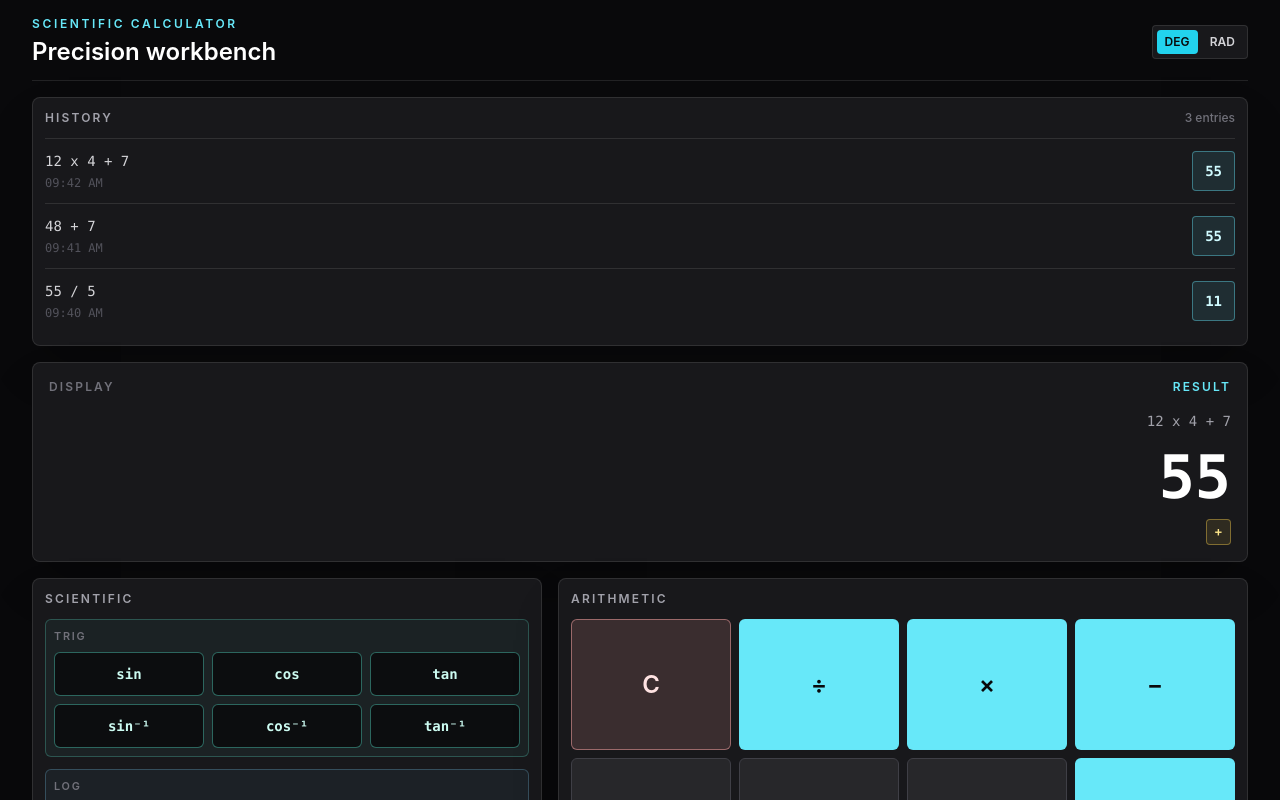
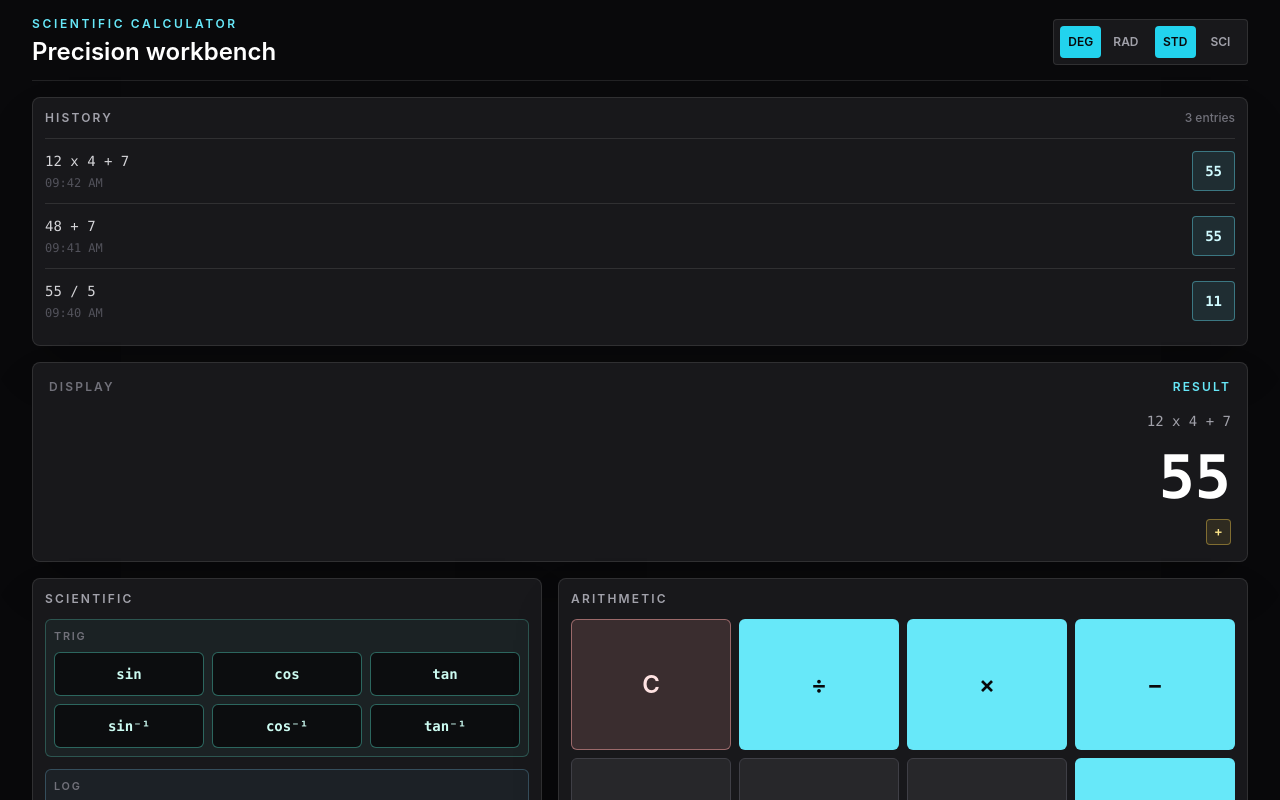
Before and after one commit to mtplayground/alex-0d18-precisioncalc, a React (Vite) app: page / in a window 1280 px wide. Shown: the top 800 px of the page. Built offline with nearby package versions, Linux system fonts and the light colour scheme.

Commit message:
feat: Build always-visible mode toggle controls

```diff
--- /dev/null
+++ b/src/components/buttons/ModeToggleControls.tsx
@@ -0,0 +1,94 @@
+import type { AngleMode, NotationMode } from '../../lib/storage';
+
+export interface ModeToggleControlsProps {
+  angleMode: AngleMode;
+  notationMode: NotationMode;
+  onAngleModeChange: (mode: AngleMode) => void;
+  onNotationModeChange: (mode: NotationMode) => void;
+}
+
+const angleOptions: Array<{
+  value: AngleMode;
+  label: string;
+  ariaLabel: string;
+}> = [
+  { value: 'deg', label: 'DEG', ariaLabel: 'Use degree mode' },
+  { value: 'rad', label: 'RAD', ariaLabel: 'Use radian mode' },
+];
+
+const notationOptions: Array<{
+  value: NotationMode;
+  label: string;
+  ariaLabel: string;
+}> = [
+  { value: 'standard', label: 'STD', ariaLabel: 'Use standard notation' },
+  { value: 'scientific', label: 'SCI', ariaLabel: 'Use scientific notation' },
+];
+
+export function ModeToggleControls({
+  angleMode,
+  notationMode,
+  onAngleModeChange,
+  onNotationModeChange,
+}: ModeToggleControlsProps) {
+  return (
+    <section
+      aria-label="Calculator mode toggles"
+      className="grid gap-2 rounded border border-white/10 bg-zinc-900 p-1.5 text-xs font-semibold text-zinc-300 sm:grid-cols-2"
+    >
+      <SegmentedControl
+        ariaLabel="Angle mode"
+        options={angleOptions}
+        selectedValue={angleMode}
+        onSelect={onAngleModeChange}
+      />
+      <SegmentedControl
+        ariaLabel="Notation mode"
+        options={notationOptions}
+        selectedValue={notationMode}
+        onSelect={onNotationModeChange}
+      />
+    </section>
+  );
+}
+
+function SegmentedControl<TValue extends string>({
+  ariaLabel,
+  options,
+  selectedValue,
+  onSelect,
+}: {
+  ariaLabel: string;
+  options: Array<{
+    value: TValue;
+    label: string;
+    ariaLabel: string;
+  }>;
+  selectedValue: TValue;
+  onSelect: (value: TValue) => void;
+}) {
+  return (
+    <div aria-label={ariaLabel} className="grid grid-cols-2 gap-1" role="group">
+      {options.map((option) => {
+        const isSelected = option.value === selectedValue;
+
+        return (
+          <button
+            aria-label={option.ariaLabel}
+            aria-pressed={isSelected}
+            className={`min-h-8 rounded px-2 py-1 transition focus-visible:outline focus-visible:outline-2 focus-visible:outline-offset-2 focus-visible:outline-cyan-300 ${
+              isSelected
+                ? 'bg-cyan-400 text-zinc-950'
+                : 'text-zinc-400 hover:bg-white/10 hover:text-white'
+            }`}
+            key={option.value}
+            onClick={() => onSelect(option.value)}
+            type="button"
+          >
+            {option.label}
+          </button>
+        );
+      })}
+    </div>
+  );
+}
--- a/src/components/layout/AppShell.tsx
+++ b/src/components/layout/AppShell.tsx
@@ -6,6 +6,7 @@ import {
   writePersistedCalculatorState,
   type PersistedCalculatorState,
   type PersistedHistoryEntry,
+  type PersistedModePreferences,
 } from '../../lib/storage';
 import {
   createEmptyMemoryRegister,
@@ -15,6 +16,7 @@ import {
 } from '../../lib/memory';
 import { CoreArithmeticButtonGrid } from '../buttons/CoreArithmeticButtonGrid';
 import { MemoryRegisterControls } from '../buttons/MemoryRegisterControls';
+import { ModeToggleControls } from '../buttons/ModeToggleControls';
 import { ScientificFunctionCluster } from '../buttons/ScientificFunctionCluster';
 import { HistoryTrail, type HistoryTrailEntry } from '../display/HistoryTrail';
 import { PrimaryDisplay } from '../display/PrimaryDisplay';
@@ -58,15 +60,16 @@ export function AppShell() {
   const [persistentState] = useState(loadPersistentShellState);
   const [historyEntries] = useState(persistentState.history);
   const [memoryRegister, setMemoryRegister] = useState(persistentState.memory);
+  const [modePreferences, setModePreferences] = useState(persistentState.preferences);
 
   useEffect(() => {
-    persistShellState(historyEntries, memoryRegister);
-  }, [historyEntries, memoryRegister]);
+    persistShellState(historyEntries, memoryRegister, modePreferences);
+  }, [historyEntries, memoryRegister, modePreferences]);
 
   return (
     <main className="min-h-dvh bg-zinc-950 text-zinc-50">
       <div className="mx-auto flex min-h-dvh w-full max-w-7xl flex-col px-4 py-4 sm:px-6 lg:px-8">
-        <header className="flex items-center justify-between border-b border-white/10 pb-3">
+        <header className="flex flex-wrap items-center justify-between gap-3 border-b border-white/10 pb-3">
           <div>
             <p className="text-xs font-semibold uppercase tracking-[0.22em] text-cyan-300">
               Scientific Calculator
@@ -75,10 +78,16 @@ export function AppShell() {
               Precision workbench
             </h1>
           </div>
-          <div className="grid grid-cols-2 gap-1 rounded border border-white/10 bg-zinc-900 p-1 text-xs font-semibold text-zinc-300">
-            <span className="rounded bg-cyan-400 px-2 py-1 text-zinc-950">DEG</span>
-            <span className="px-2 py-1">RAD</span>
-          </div>
+          <ModeToggleControls
+            angleMode={modePreferences.angleMode}
+            notationMode={modePreferences.notationMode}
+            onAngleModeChange={(angleMode) =>
+              setModePreferences((current) => ({ ...current, angleMode }))
+            }
+            onNotationModeChange={(notationMode) =>
+              setModePreferences((current) => ({ ...current, notationMode }))
+            }
+          />
         </header>
 
         <section className="grid flex-1 gap-4 py-4">
@@ -140,6 +149,7 @@ function ControlPanel({ children, title }: { children: React.ReactNode; title: s
 function loadPersistentShellState(): {
   history: PersistedHistoryEntry[];
   memory: MemoryRegisterState;
+  preferences: PersistedModePreferences;
 } {
   const storedState = readPersistedCalculatorState();
   const calculatorState = storedState.state;
@@ -148,14 +158,20 @@ function loadPersistentShellState(): {
   return {
     history: calculatorState.history.length > 0 ? calculatorState.history : seedHistoryEntries,
     memory: memory.ok ? memory.state : createEmptyMemoryRegister(),
+    preferences: calculatorState.preferences,
   };
 }
 
-function persistShellState(history: PersistedHistoryEntry[], memory: MemoryRegisterState): void {
+function persistShellState(
+  history: PersistedHistoryEntry[],
+  memory: MemoryRegisterState,
+  preferences: PersistedModePreferences,
+): void {
   const nextState: PersistedCalculatorState = {
     ...createDefaultCalculatorState(),
     history,
     memory: serializeMemoryRegister(memory),
+    preferences,
   };
 
   writePersistedCalculatorState(nextState);
```
